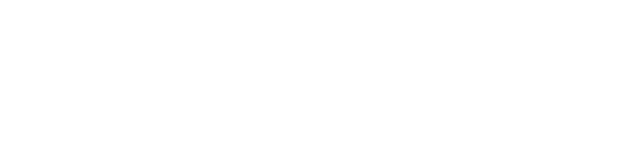
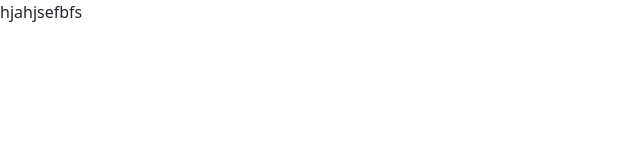
Before and after one commit to Fernando-G-M/Inte, a plain HTML site: page index.html in a window 1280 px wide. Shown: the whole page, without its empty margins (0-640 px from the left). Drawn offline with nearby package versions, Linux system fonts and the light colour scheme.

```diff
--- a/index.html
+++ b/index.html
@@ -22,7 +22,7 @@
         <header>
             <!-- place navbar here -->
         </header>
-        <main></main>
+        <main>hjahjsefbfs</main>
         <footer>
             <!-- place footer here -->
         </footer>
```
